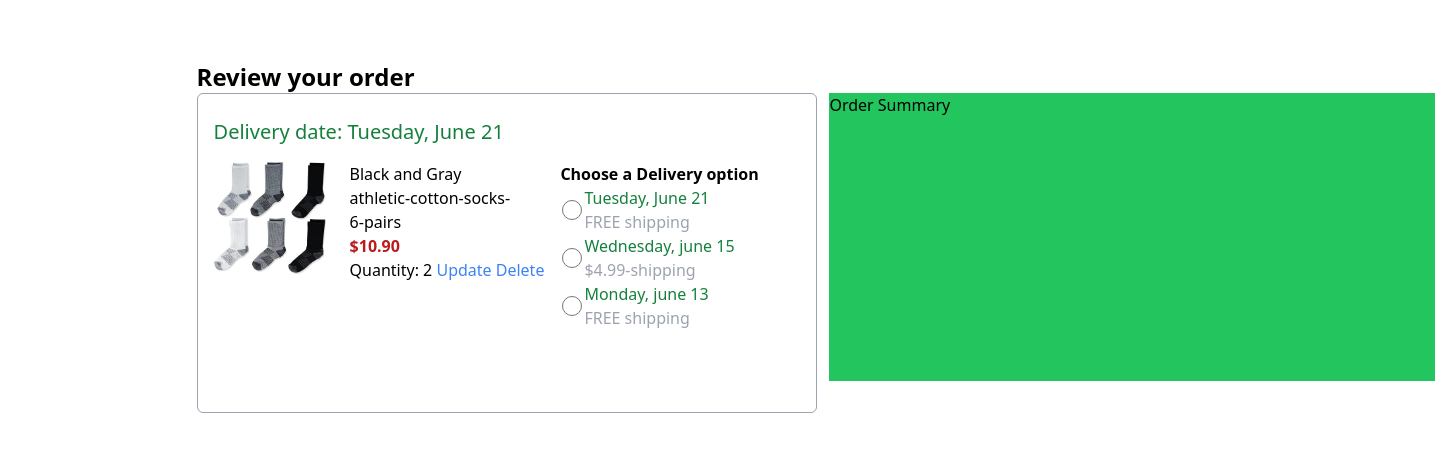
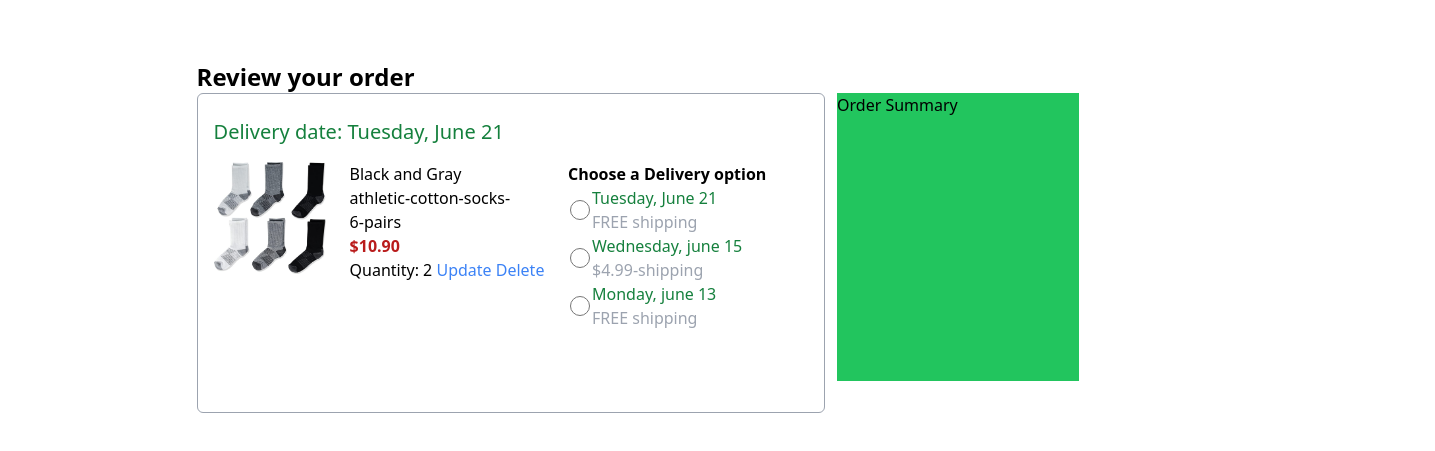
Before and after one commit to igwep/amazion-project, a website: page checkout2.html in a window 1280 px wide. Shown: the part 55-506 px from the top of the page, 1435 px wide, since content can reach past the window. Drawn offline with Linux system fonts and the light colour scheme.

Commit message:
small small

```diff
--- a/checkout2.html
+++ b/checkout2.html
@@ -28,7 +28,7 @@
     </div>
     <div class=" w-full h-full items-center flex justify-center mt-9"><!-- main container -->
       <div class="">
-        <div class="w-full another:mx-44 mx-10 ">
+        <div class="w-full  mx-10 ">
             <div class="flex justify-start"><h1 class="font-bold text-2xl mt-20 ">Review your order</h1></div>
             <div class="flex another:flex-row flex-col-reverse gap-3"><!-- card flex row and reverse -->
                 <div class="another:w-[65%] w-[80%] border border-gray-400 rounded-md p-4 another:h-[20rem] h-[23rem]  ">
@@ -72,7 +72,7 @@
 
                     </div>
                 </div>
-                <div class="another::w-[25%] w-[80%] bg-green-500 h-72">
+                <div class="another:w-[25%] w-[80%] bg-green-500 h-72">
                     <div><p>Order Summary</p></div>
 
 
--- a/tailwind.config.js
+++ b/tailwind.config.js
@@ -6,7 +6,9 @@ module.exports = {
       screens:{
         "tablet": "2900px",
         "smalls": "709px",
-        "another": "900px"
+        "another": "900px",
+        "and":"800",
+        "again":"1700px"
       },
       colors:{
         'amazon-blue': '#131921'
```
Also changed, not shown: src/output.css.
